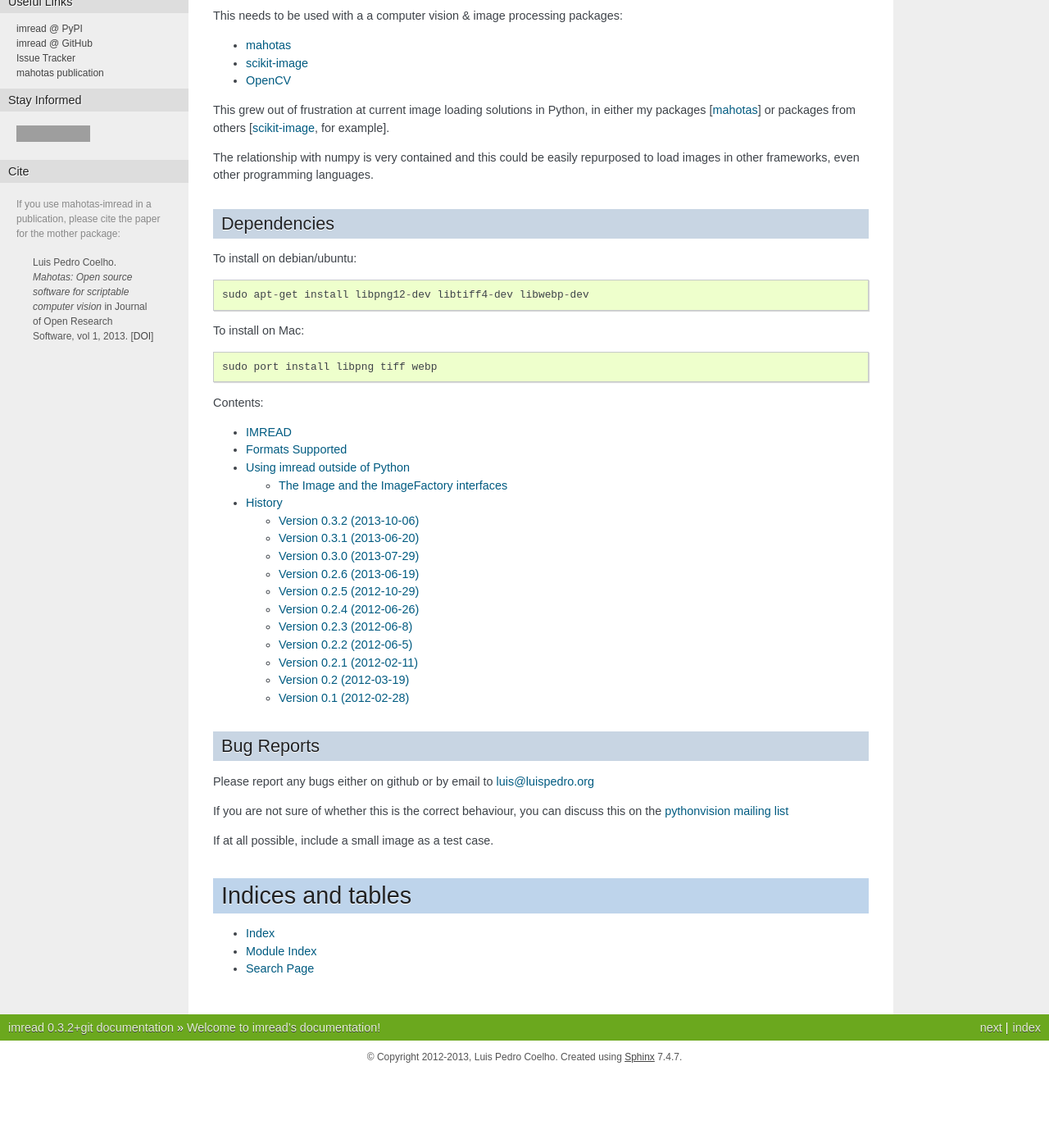
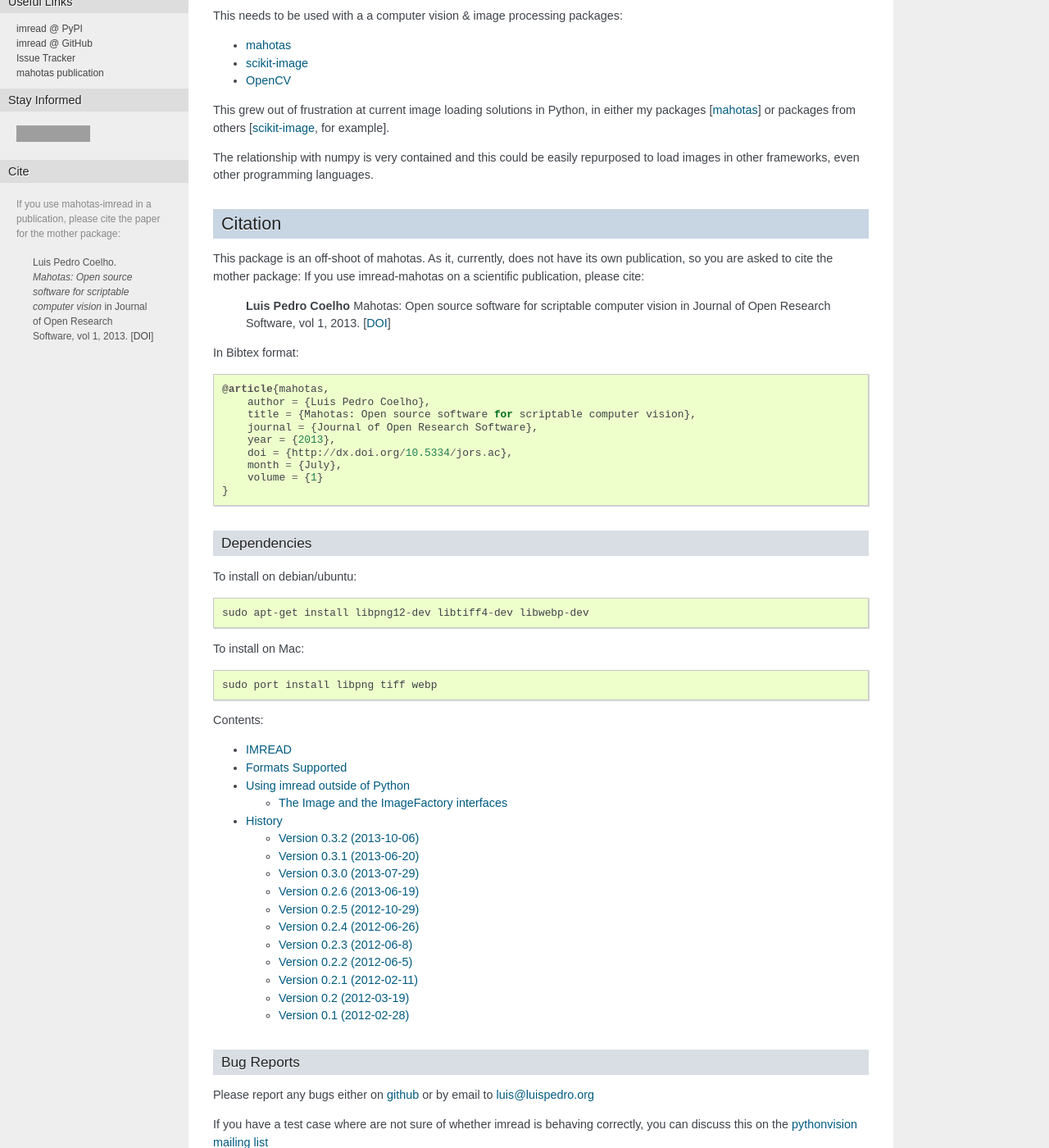
Before and after one commit to luispedro/imread, a Sphinx documentation site: the page built from docs/source/index.rst, in a window 1280 px wide and 1400 px high, scrolled down 338 px. Shown: the whole window at 82% size. Built offline with Sphinx 7.4.7, drawn with Linux system fonts in a browser that asks for light colours; before the commit the page ends 1647 px from its top, so only the background shows below that; grey boxes are pictures that could not be loaded.

Commit message:
DOC Mention the paper in index.rst Add links

```diff
--- a/docs/source/index.rst
+++ b/docs/source/index.rst
@@ -28,6 +28,31 @@
 repurposed to load images in other frameworks, even other programming
 languages.
 
+Citation
+--------
+
+This package is an off-shoot of mahotas. As it, currently, does not have its
+own publication, so you are asked to cite the mother package: If you use
+imread-mahotas on a scientific publication, please cite:
+
+    **Luis Pedro Coelho** Mahotas: Open source software for scriptable computer
+    vision in Journal of Open Research Software, vol 1, 2013. [`DOI
+    <http://dx.doi.org/10.5334/jors.ac>`__]
+
+
+In Bibtex format::
+
+    @article{mahotas,
+        author = {Luis Pedro Coelho},
+        title = {Mahotas: Open source software for scriptable computer vision},
+        journal = {Journal of Open Research Software},
+        year = {2013},
+        doi = {http://dx.doi.org/10.5334/jors.ac},
+        month = {July},
+        volume = {1}
+    }
+
+
 Dependencies
 ~~~~~~~~~~~~
 
@@ -53,11 +78,12 @@
 Bug Reports
 ~~~~~~~~~~~
 
-Please report any bugs either on github or by email to luis@luispedro.org
+Please report any bugs either on `github
+<http://github.com/luispedro/imread>`__ or by email to luis@luispedro.org
 
-If you are not sure of whether this is the correct behaviour, you can discuss
-this on the
-`pythonvision mailing list <https://groups.google.com/forum/?fromgroups#!forum/pythonvision>`__
+If you have a test case where are not sure of whether imread is behaving
+correctly, you can discuss this on the `pythonvision mailing list
+<https://groups.google.com/forum/?fromgroups#!forum/pythonvision>`__
 
 If at all possible, include a small image as a test case.
 
```
Also changed, not shown: README.rst (+12 -9 lines).
